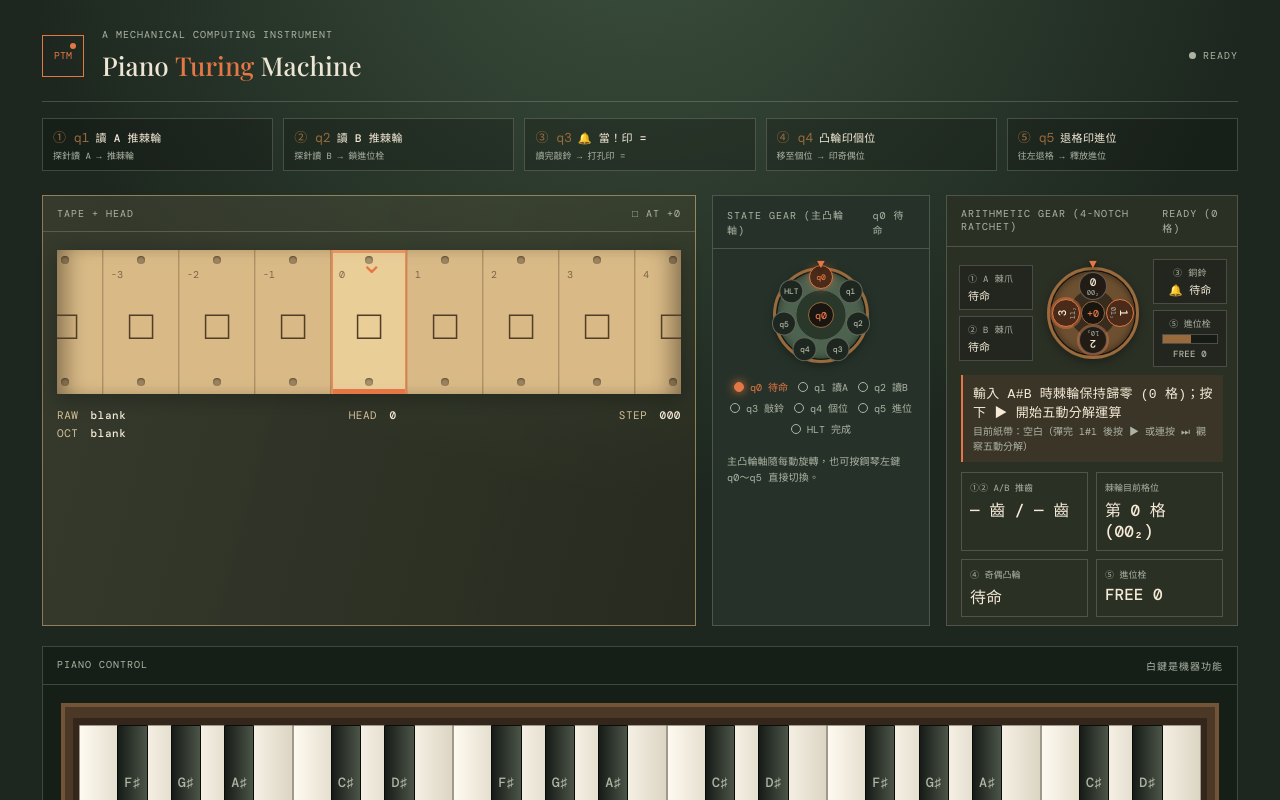
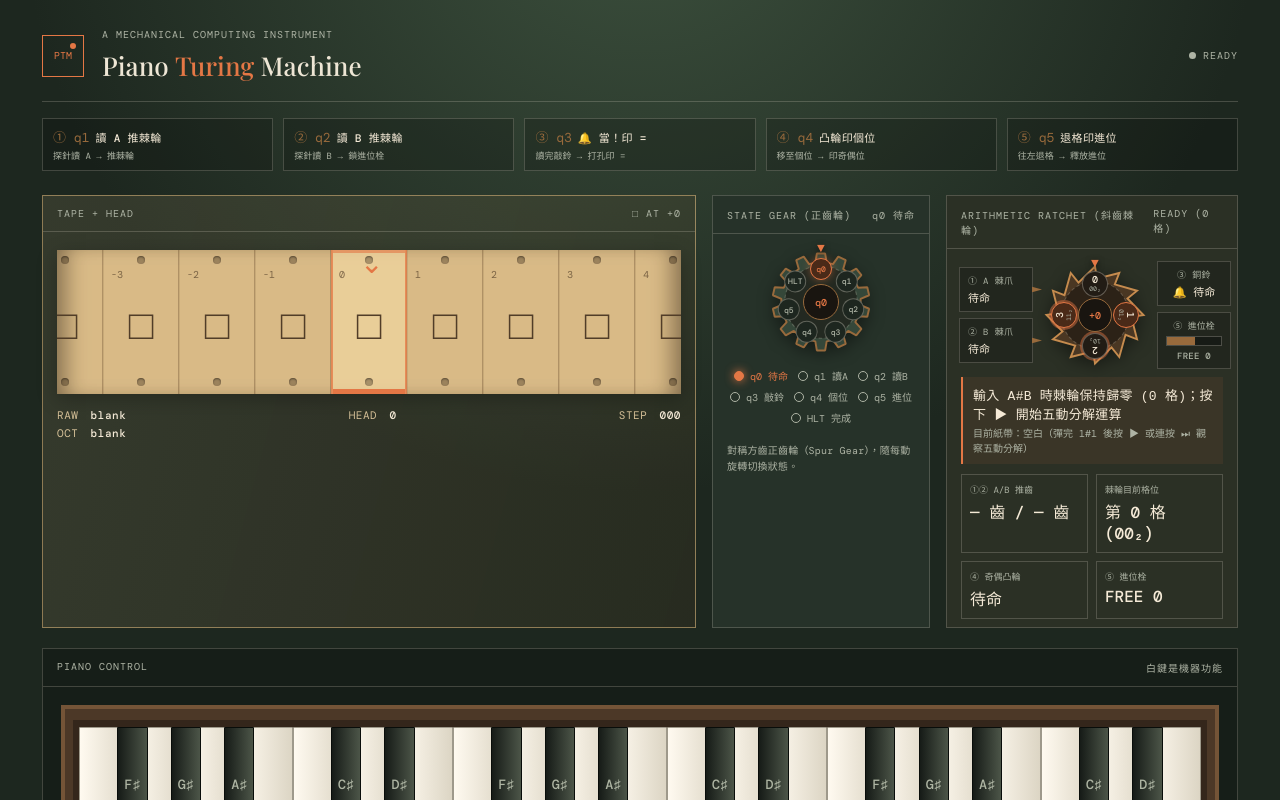
Before and after one commit to zonble/piano_turing_machine, a React (Vite) app: page / in a window 1280 px wide. Shown: the top 800 px of the page. Built offline with nearby package versions, Linux system fonts and the light colour scheme; a web font is replaced by a local one.

Commit message:
feat: render SVG symmetrical spur gear for State Gear and asymmetric sawtooth ratchet for Arithmetic Gear (#2)

```diff
--- a/src/App.css
+++ b/src/App.css
@@ -20,13 +20,18 @@ button { cursor: pointer; }
 
 .machine-board { display: grid; grid-template-columns: minmax(0, 1fr) 218px 292px; gap: 16px; margin-top: 24px; align-items: stretch; }
 .state-gear-bench { display: flex; flex-direction: column; align-items: center; padding: 12px 10px 4px; }
-.state-gear-housing { position: relative; display: grid; place-items: center; width: 108px; height: 108px; margin: 0 auto; }
-.state-gear-wheel { position: relative; width: 96px; height: 96px; border: 3px solid var(--brass); border-radius: 50%; background: radial-gradient(circle, #2a382c 0 38%, #4d624f 39% 68%, #1e2820 69% 100%); box-shadow: inset 0 0 10px rgba(0,0,0,.65), 0 3px 10px rgba(0,0,0,.35); transition: transform .72s cubic-bezier(.34, 1.4, .64, 1), border-color .35s ease, box-shadow .35s ease; }
-.state-module.working .state-gear-wheel { border-color: var(--orange); box-shadow: 0 0 18px rgba(228, 119, 69, .32), inset 0 0 10px rgba(0,0,0,.65); }
-.state-tooth { position: absolute; top: calc(50% - 12px); left: calc(50% - 12px); width: 24px; height: 24px; display: grid; place-items: center; border: 1px solid rgba(238, 230, 213, .32); border-radius: 50%; background: #1d261f; color: var(--muted); font-size: 8px; transition: border-color .3s ease, background .3s ease, color .3s ease; }
+.state-gear-housing { position: relative; display: grid; place-items: center; width: 112px; height: 112px; margin: 0 auto; }
+.state-gear-wheel { position: relative; width: 106px; height: 106px; border-radius: 50%; transition: transform .72s cubic-bezier(.34, 1.4, .64, 1), filter .35s ease; filter: drop-shadow(0 4px 8px rgba(0,0,0,.45)); }
+.state-module.working .state-gear-wheel { filter: drop-shadow(0 0 12px rgba(228, 119, 69, .45)); }
+.wheel-svg { position: absolute; inset: 0; width: 100%; height: 100%; overflow: visible; pointer-events: none; }
+.gear-rim.spur-rim { fill: #354739; stroke: var(--brass); stroke-width: 2.2; stroke-linejoin: bevel; }
+.gear-rim.ratchet-rim { fill: #4a3723; stroke: #c58b4e; stroke-width: 2.2; stroke-linejoin: miter; }
+.state-module.working .gear-rim.spur-rim, .operation-module.working .gear-rim.ratchet-rim { stroke: var(--orange); }
+.gear-inner-ring { fill: rgba(20, 18, 14, .55); stroke: rgba(238, 230, 213, .22); stroke-width: 1.2; stroke-dasharray: 4 3; }
+.state-tooth { position: absolute; top: calc(50% - 11px); left: calc(50% - 11px); width: 22px; height: 22px; display: grid; place-items: center; border: 1px solid rgba(238, 230, 213, .32); border-radius: 50%; background: #1d261f; color: var(--muted); font-size: 8px; z-index: 2; transition: border-color .3s ease, background .3s ease, color .3s ease; }
 .state-tooth b { display: block; font-size: 8px; font-weight: 700; transition: transform .72s cubic-bezier(.34, 1.4, .64, 1); }
 .state-tooth.active { border-color: var(--orange); background: #4a2a18; color: var(--orange); box-shadow: 0 0 8px rgba(228, 119, 69, .45); }
-.state-gear-wheel .wheel-hub { inset: 32px; transition: transform .72s cubic-bezier(.34, 1.4, .64, 1); }
+.state-gear-wheel .wheel-hub { inset: 35px; z-index: 2; transition: transform .72s cubic-bezier(.34, 1.4, .64, 1); }
 .state-gear-bench .state-wheel { display: flex; flex-wrap: wrap; justify-content: center; gap: 6px 10px; padding: 10px 6px 4px; }
 
 .stage-strip { display: grid; grid-template-columns: repeat(5, minmax(0, 1fr)); gap: 10px; margin-top: 16px; }
@@ -41,9 +46,11 @@ button { cursor: pointer; }
 .stage-pill.current .stage-num, .stage-pill.current strong { color: var(--orange); }
 .stage-pill.current small { color: var(--cream); }
 
-.ratchet-bench { display: grid; grid-template-columns: 74px 104px 74px; align-items: center; justify-content: space-between; gap: 8px; padding: 12px 12px 8px; }
+.ratchet-bench { display: grid; grid-template-columns: 74px 108px 74px; align-items: center; justify-content: space-between; gap: 8px; padding: 12px 12px 8px; }
 .pawl-stack, .right-mechanisms { display: flex; flex-direction: column; gap: 6px; }
-.input-pawl, .bell-indicator { padding: 6px 8px; border: 1px solid var(--line); background: rgba(0, 0, 0, .2); transition: transform .42s ease, border-color .35s ease, background .35s ease, box-shadow .35s ease; }
+.input-pawl, .bell-indicator { position: relative; padding: 6px 8px; border: 1px solid var(--line); background: rgba(0, 0, 0, .2); transition: transform .42s ease, border-color .35s ease, background .35s ease, box-shadow .35s ease; }
+.pawl-claw { position: absolute; right: -10px; top: calc(50% - 4px); width: 10px; height: 8px; background: var(--brass); clip-path: polygon(0 15%, 100% 50%, 0 85%); transition: background .35s ease, transform .35s ease; }
+.input-pawl.engaged .pawl-claw, .input-pawl.pushing .pawl-claw { background: var(--orange); transform: translateX(2px) rotate(12deg); }
 .input-pawl .pawl-tag, .bell-indicator .mech-tag { display: block; color: var(--muted); font-size: 9px; letter-spacing: .04em; }
 .input-pawl strong, .bell-indicator strong { display: block; margin-top: 2px; color: var(--cream); font-size: 11px; }
 .input-pawl.engaged { border-color: var(--brass); background: rgba(152, 106, 60, .2); }
@@ -53,20 +60,20 @@ button { cursor: pointer; }
 .bell-indicator.ringing { border-color: var(--orange); background: rgba(228, 119, 69, .32); box-shadow: 0 0 16px rgba(228, 119, 69, .55); animation: bell-shake .45s ease-in-out 2; }
 .bell-indicator.ringing strong { color: var(--orange); }
 @keyframes bell-shake { 0%, 100% { transform: rotate(0deg) scale(1); } 25% { transform: rotate(-8deg) scale(1.08); } 50% { transform: rotate(8deg) scale(1.1); } 75% { transform: rotate(-5deg) scale(1.05); } }
-.ratchet-housing { position: relative; display: grid; place-items: center; width: 104px; height: 104px; margin: 0 auto; }
-.index-pawl { position: absolute; top: -6px; left: 50%; transform: translateX(-50%); z-index: 3; color: var(--orange); font-size: 13px; text-shadow: 0 2px 6px rgba(0,0,0,.6); }
-.ratchet-wheel { position: relative; width: 92px; height: 92px; border: 3px solid var(--brass); border-radius: 50%; background: radial-gradient(circle, #382c1e 0 38%, #6d5030 39% 68%, #261e15 69% 100%); box-shadow: inset 0 0 10px rgba(0,0,0,.65), 0 3px 10px rgba(0,0,0,.35); transition: transform .72s cubic-bezier(.34, 1.4, .64, 1), border-color .35s ease, box-shadow .35s ease; }
-.operation-module.working .ratchet-wheel { border-color: var(--orange); box-shadow: 0 0 18px rgba(228, 119, 69, .32), inset 0 0 10px rgba(0,0,0,.65); }
-.wheel-notch { position: absolute; width: 28px; height: 28px; display: flex; flex-direction: column; align-items: center; justify-content: center; border: 1px solid rgba(238,230,213,.32); border-radius: 50%; background: #221c15; color: var(--cream); font-size: 10px; line-height: 1; }
-.wheel-notch b { font-size: 11px; color: var(--cream); }
-.wheel-notch small { font-size: 7px; color: var(--muted); margin-top: 1px; }
+.ratchet-housing { position: relative; display: grid; place-items: center; width: 108px; height: 108px; margin: 0 auto; }
+.index-pawl { position: absolute; top: -7px; left: 50%; transform: translateX(-50%); z-index: 4; color: var(--orange); font-size: 13px; text-shadow: 0 2px 6px rgba(0,0,0,.6); }
+.ratchet-wheel { position: relative; width: 104px; height: 104px; border-radius: 50%; transition: transform .72s cubic-bezier(.34, 1.4, .64, 1), filter .35s ease; filter: drop-shadow(0 4px 8px rgba(0,0,0,.45)); }
+.operation-module.working .ratchet-wheel { filter: drop-shadow(0 0 12px rgba(228, 119, 69, .45)); }
+.wheel-notch { position: absolute; z-index: 2; width: 26px; height: 26px; display: flex; flex-direction: column; align-items: center; justify-content: center; border: 1px solid rgba(238,230,213,.32); border-radius: 50%; background: #221c15; color: var(--cream); font-size: 10px; line-height: 1; }
+.wheel-notch b { font-size: 10px; color: var(--cream); }
+.wheel-notch small { font-size: 6.5px; color: var(--muted); margin-top: 1px; }
 .wheel-notch.odd-cam { border-color: var(--orange); background: #4a2a18; }
 .wheel-notch.carry-cam { box-shadow: 0 0 0 2px rgba(228, 119, 69, .45); }
-.wheel-notch.n0 { top: 2px; left: calc(50% - 14px); }
-.wheel-notch.n1 { right: 2px; top: calc(50% - 14px); transform: rotate(90deg); }
-.wheel-notch.n2 { bottom: 2px; left: calc(50% - 14px); transform: rotate(180deg); }
-.wheel-notch.n3 { left: 2px; top: calc(50% - 14px); transform: rotate(270deg); }
-.wheel-hub { position: absolute; inset: 31px; border: 1px solid var(--brass); border-radius: 50%; display: grid; place-items: center; background: #191510; color: var(--orange); font-size: 10px; font-weight: 700; }
+.wheel-notch.n0 { top: 8px; left: calc(50% - 13px); }
+.wheel-notch.n1 { right: 8px; top: calc(50% - 13px); transform: rotate(90deg); }
+.wheel-notch.n2 { bottom: 8px; left: calc(50% - 13px); transform: rotate(180deg); }
+.wheel-notch.n3 { left: 8px; top: calc(50% - 13px); transform: rotate(270deg); }
+.wheel-hub { position: absolute; z-index: 2; inset: 35px; border: 1px solid var(--brass); border-radius: 50%; display: grid; place-items: center; background: #191510; color: var(--orange); font-size: 10px; font-weight: 700; }
 .carry-latch { padding: 6px; border: 1px solid var(--line); background: rgba(0, 0, 0, .2); text-align: center; transition: border-color .35s ease, background .35s ease, box-shadow .35s ease; }
 .carry-latch .latch-title { display: block; color: var(--muted); font-size: 9px; }
 .latch-track { position: relative; height: 10px; margin: 4px 2px; border: 1px solid rgba(238,230,213,.25); background: #171b16; overflow: hidden; }
--- a/src/App.tsx
+++ b/src/App.tsx
@@ -42,6 +42,44 @@ const mechanicalStages: Array<{ id: MechanicalPhase; action: PianoAction; step:
   { id: 'STAMP_SUM', action: 'setState4', step: '④', code: 'q4', title: '凸輪印個位', detail: '移至個位 → 印奇偶位' },
   { id: 'STAMP_CARRY', action: 'setState5', step: '⑤', code: 'q5', title: '退格印進位', detail: '往左退格 → 釋放進位' },
 ]
+
+function polarPoint(angleRad: number, radius: number): string {
+  const x = (radius * Math.sin(angleRad)).toFixed(2)
+  const y = (-radius * Math.cos(angleRad)).toFixed(2)
+  return `${x},${y}`
+}
+
+function buildSpurGearPath(teeth = 14, outerR = 55, innerR = 45): string {
+  const step = (2 * Math.PI) / teeth
+  const commands: string[] = []
+  for (let i = 0; i < teeth; i += 1) {
+    const center = i * step
+    const p0 = polarPoint(center - step * 0.32, innerR)
+    const p1 = polarPoint(center - step * 0.19, outerR)
+    const p2 = polarPoint(center + step * 0.19, outerR)
+    const p3 = polarPoint(center + step * 0.32, innerR)
+    commands.push(`${i === 0 ? 'M' : 'L'} ${p0} L ${p1} L ${p2} L ${p3}`)
+  }
+  return `${commands.join(' ')} Z`
+}
+
+function buildRatchetWheelPath(teeth = 12, outerR = 56, innerR = 42): string {
+  const step = (2 * Math.PI) / teeth
+  const commands: string[] = []
+  for (let i = 0; i < teeth; i += 1) {
+    const start = i * step
+    const next = (i + 1) * step
+    // Steep radial locking cliff, then long asymmetric sawtooth ramp
+    const tip = polarPoint(start, outerR)
+    const gullet = polarPoint(start + step * 0.1, innerR)
+    const nextTip = polarPoint(next, outerR)
+    commands.push(`${i === 0 ? 'M' : 'L'} ${tip} L ${gullet} L ${nextTip}`)
+  }
+  return `${commands.join(' ')} Z`
+}
+
+const spurGearPath = buildSpurGearPath(14, 55, 45)
+const ratchetWheelPath = buildRatchetWheelPath(12, 56, 42)
 
 function playPhaseSound(snapshot: MachineSnapshot) {
   const phase = snapshot.gear?.phase
@@ -215,20 +253,24 @@ function App() {
       </section>
 
       <section className={`state-module module ${gearWorking ? 'working' : ''}`}>
-        <div className="module-heading"><span>STATE GEAR (主凸輪軸)</span><span>{stateSlotTitles[currentStateSlot]}</span></div>
+        <div className="module-heading"><span>STATE GEAR (正齒輪)</span><span>{stateSlotTitles[currentStateSlot]}</span></div>
         <div className="state-gear-bench">
           <div className="state-gear-housing">
-            <div className="index-pawl" title="狀態輪定位棘爪">▼</div>
+            <div className="index-pawl" title="狀態齒輪定位指標">▼</div>
             <div
               className="state-gear-wheel"
               style={{ transform: `rotate(${-stateIndex * stateStepDeg}deg)` }}
               aria-label={`State gear wheel at ${currentStateSlot}`}
             >
+              <svg className="wheel-svg spur-svg" viewBox="-60 -60 120 120" aria-hidden="true">
+                <path d={spurGearPath} className="gear-rim spur-rim" />
+                <circle cx="0" cy="0" r="41" className="gear-inner-ring" />
+              </svg>
               {stateNames.map((state, idx) => (
                 <span
                   key={state}
                   className={`state-tooth ${currentStateSlot === state ? 'active' : ''}`}
-                  style={{ transform: `rotate(${idx * stateStepDeg}deg) translateY(-38px)` }}
+                  style={{ transform: `rotate(${idx * stateStepDeg}deg) translateY(-33px)` }}
                 >
                   <b style={{ transform: `rotate(${stateIndex * stateStepDeg - idx * stateStepDeg}deg)` }}>
                     {state === 'HALT' ? 'HLT' : state}
@@ -251,30 +293,36 @@ function App() {
             ))}
           </div>
         </div>
-        <p className="module-note">主凸輪軸隨每動旋轉，也可按鋼琴左鍵 q0～q5 直接切換。</p>
+        <p className="module-note">對稱方齒正齒輪（Spur Gear），隨每動旋轉切換狀態。</p>
       </section>
 
       <section className={`operation-module module ${gearWorking ? 'working' : ''}`}>
-        <div className="module-heading"><span>ARITHMETIC GEAR (4-NOTCH RATCHET)</span><span>{gearPhaseLabel}</span></div>
+        <div className="module-heading"><span>ARITHMETIC RATCHET (斜齒棘輪)</span><span>{gearPhaseLabel}</span></div>
         <div className="ratchet-bench" aria-label="1900s 4-notch mechanical adder mechanism">
           <div className="pawl-stack">
             <div className={`input-pawl ${activePhase === 'READ_A' ? 'pushing' : ''} ${aBit === 1 ? 'engaged' : ''}`} aria-label="A input pawl">
               <span className="pawl-tag">① A 棘爪</span>
               <strong>{aBit === null ? '待命' : aBit === 1 ? '+1 齒' : '+0'}</strong>
+              <i className="pawl-claw" aria-hidden="true" />
             </div>
             <div className={`input-pawl ${activePhase === 'READ_B' ? 'pushing' : ''} ${bBit === 1 ? 'engaged' : ''}`} aria-label="B input pawl">
               <span className="pawl-tag">② B 棘爪</span>
               <strong>{bBit === null ? '待命' : bBit === 1 ? '+1 齒' : '+0'}</strong>
+              <i className="pawl-claw" aria-hidden="true" />
             </div>
           </div>
 
           <div className="ratchet-housing">
-            <div className="index-pawl" title="頂部定位棘爪 (Index Pawl)">▼</div>
+            <div className="index-pawl" title="頂部止回棘爪 (Locking Pawl)">▼</div>
             <div
               className={`ratchet-wheel notch-${ratchetNotch}`}
               style={{ transform: `rotate(${-ratchetNotch * 90}deg)` }}
               aria-label={`4-notch adder wheel at notch ${ratchetNotch}`}
             >
+              <svg className="wheel-svg ratchet-svg" viewBox="-60 -60 120 120" aria-hidden="true">
+                <path d={ratchetWheelPath} className="gear-rim ratchet-rim" />
+                <circle cx="0" cy="0" r="39" className="gear-inner-ring" />
+              </svg>
               <span className="wheel-notch n0"><b>0</b><small>00₂</small></span>
               <span className="wheel-notch n1 odd-cam"><b>1</b><small>01₂</small></span>
               <span className="wheel-notch n2 carry-cam"><b>2</b><small>10₂</small></span>
```
